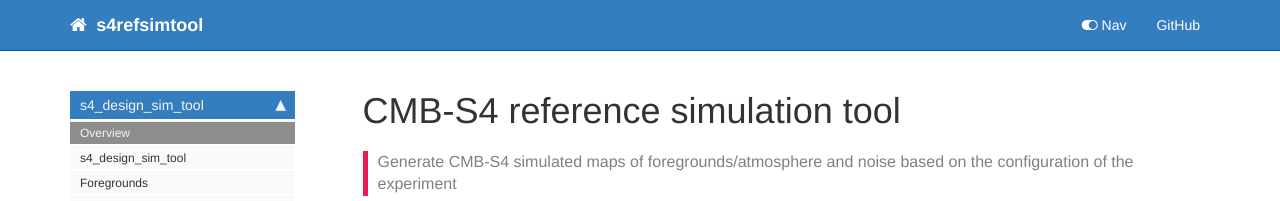
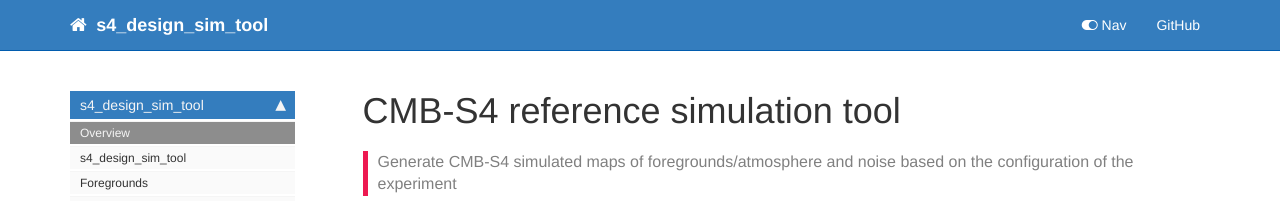
Before and after one commit to CMB-S4/s4_design_sim_tool, a Jekyll site: the page built from docs/index.html, in a window 1280 px wide. Shown: the top 201 px of the page. Built offline with Jekyll 4.4.1, drawn with Linux system fonts in a browser that asks for light colours; nearby versions of some CDN libraries; comment, search, counter and statistics services are not loaded.

Commit message:
update repo title in docs

```diff
--- a/docs/_config.yml
+++ b/docs/_config.yml
@@ -1,9 +1,9 @@
-repository: cmb-s4/s4refsimtool
+repository: cmb-s4/s4_design_sim_tool
 output: web
-topnav_title: s4refsimtool
-site_title: s4refsimtool
+topnav_title: s4_design_sim_tool
+site_title: s4_design_sim_tool
 company_name: CMB-S4
-description: CMB-S4 Reference Simulation Tool
+description: CMB-S4 Design Simulation Tool
 # Set to false to disable KaTeX math
 use_math: true
 # Add Google analytics id if you have one and want to use it here
```
